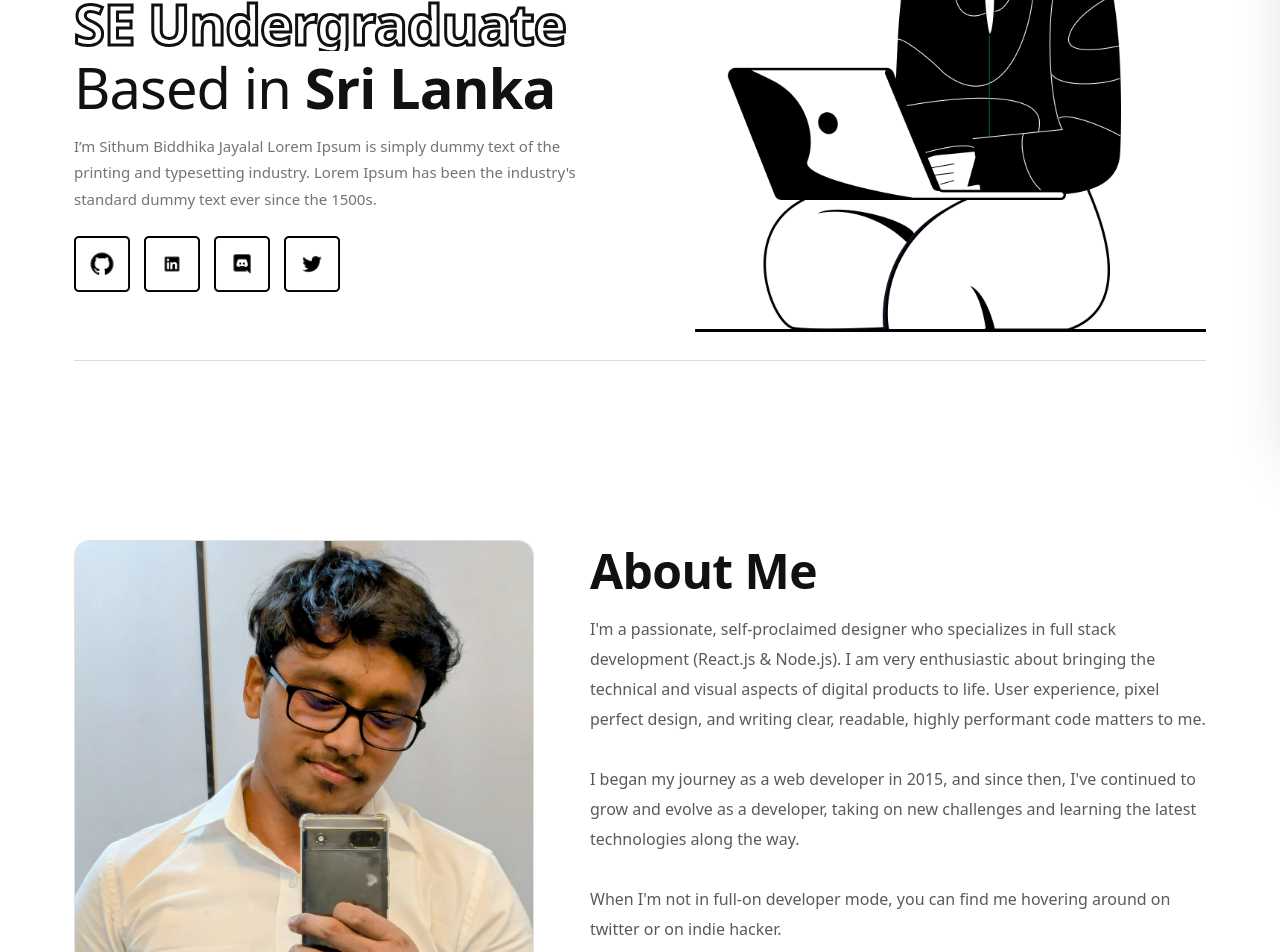
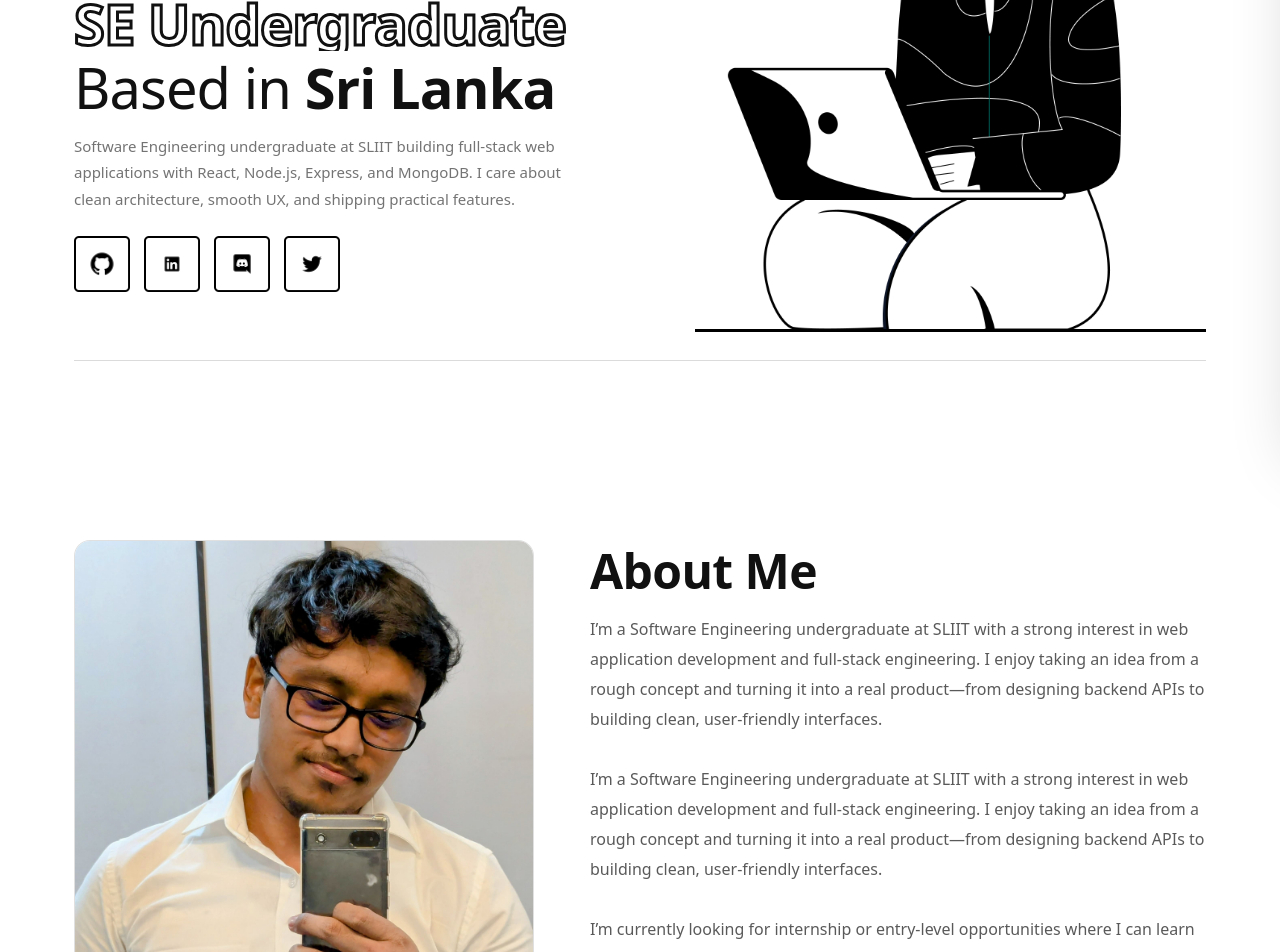
Before and after one commit to SithumBuddhika/personal-portfolio, a Next.js app: page / in a window 1280 px wide. Shown: the part 340-1292 px from the top of the page. Built offline with nearby package versions, Linux system fonts and the light colour scheme; no server answers; the database is empty.

Commit message:
About me and Hero Section Has been Updated

```diff
--- a/app/page.tsx
+++ b/app/page.tsx
@@ -62,9 +62,10 @@ export default async function Page() {
               </h1>
 
               <p className="heroDesc">
-                I’m {profile?.name} Lorem Ipsum is simply dummy text of the
-                printing and typesetting industry. Lorem Ipsum has been the
-                industry&apos;s standard dummy text ever since the 1500s.
+                Software Engineering undergraduate at SLIIT building full-stack
+                web applications with React, Node.js, Express, and MongoDB. I
+                care about clean architecture, smooth UX, and shipping practical
+                features.
               </p>
 
               {/* socials */}
--- a/components/AboutSection.tsx
+++ b/components/AboutSection.tsx
@@ -96,20 +96,23 @@ export default function AboutSection() {
                 maxWidth: 620,
               }}
             >
-              I&apos;m a passionate, self-proclaimed designer who specializes in
-              full stack development (React.js &amp; Node.js). I am very
-              enthusiastic about bringing the technical and visual aspects of
-              digital products to life. User experience, pixel perfect design,
-              and writing clear, readable, highly performant code matters to me.
+              I’m a Software Engineering undergraduate at SLIIT with a strong
+              interest in web application development and full-stack
+              engineering. I enjoy taking an idea from a rough concept and
+              turning it into a real product—from designing backend APIs to
+              building clean, user-friendly interfaces.
               <br />
               <br />
-              I began my journey as a web developer in 2015, and since then,
-              I&apos;ve continued to grow and evolve as a developer, taking on
-              new challenges and learning the latest technologies along the way.
+              I’m a Software Engineering undergraduate at SLIIT with a strong
+              interest in web application development and full-stack
+              engineering. I enjoy taking an idea from a rough concept and
+              turning it into a real product—from designing backend APIs to
+              building clean, user-friendly interfaces.
               <br />
               <br />
-              When I&apos;m not in full-on developer mode, you can find me
-              hovering around on twitter or on indie hacker.
+              I’m currently looking for internship or entry-level opportunities
+              where I can learn from experienced engineers, contribute to real
+              products, and keep improving as a full-stack developer.
             </p>
           </div>
         </div>
```
